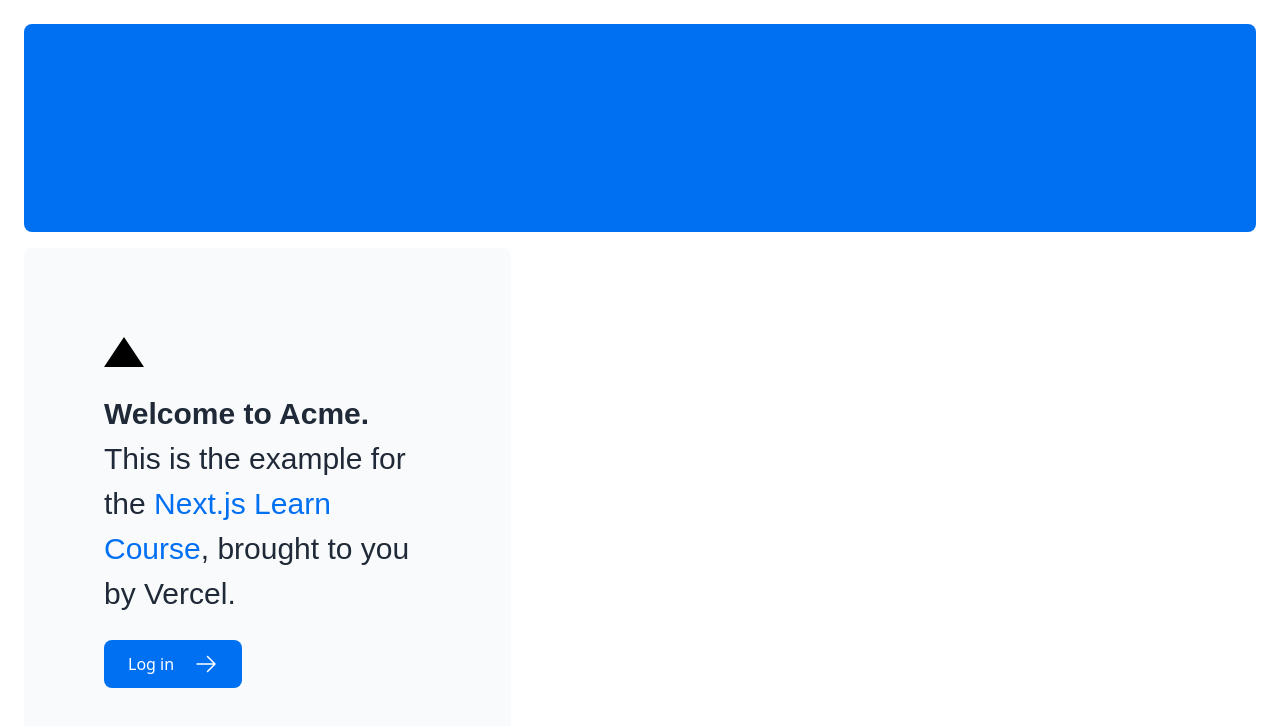
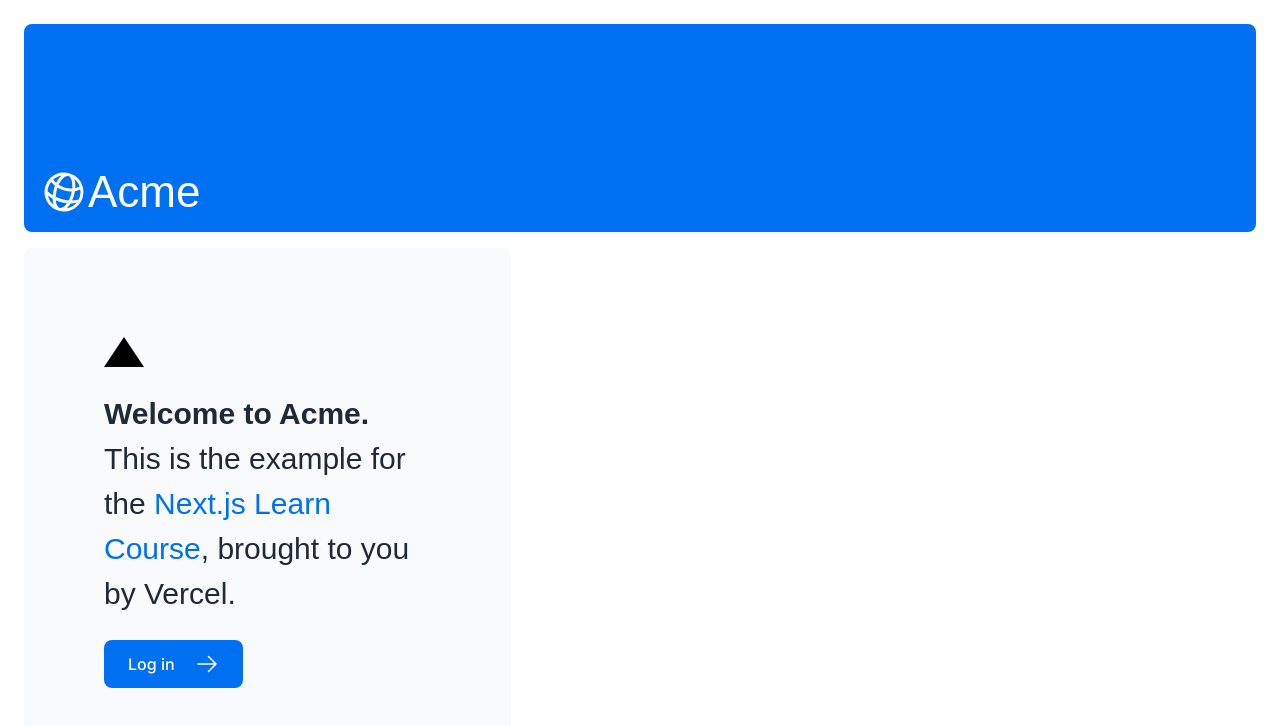
Before and after one commit to BetweenChaosAndOrder/nextjs-dashboard, a Next.js app: page / in a window 1280 px wide. Shown: the top 726 px of the page. Built offline with nearby package versions, Linux system fonts and the light colour scheme; a web font is replaced by a local one.

Commit message:
Clean up Font import, font.ts --> fonts.ts

```diff
--- a/app/layout.tsx
+++ b/app/layout.tsx
@@ -1,5 +1,5 @@
 import '@/app/ui/global.css';
-import { inter } from '@/app/ui/font';
+import { inter } from '@/app/ui/fonts';
 
 export default function RootLayout({
   children,
@@ -8,7 +8,7 @@
 }) {
   return (
     <html lang="en">
-      <body className={`antialiased`}>{children}</body>
+      <body className={`${inter.className} antialiased`}>{children}</body>
     </html>
   );
 }
--- a/app/page.tsx
+++ b/app/page.tsx
@@ -2,13 +2,13 @@
 import { ArrowRightIcon } from '@heroicons/react/24/outline';
 import Link from 'next/link';
 import styles from '@/app/ui/home.module.css';
-import { lusitana } from './ui/font';
+import { lusitana } from './ui/fonts';
 
 export default function Page() {
   return (
     <main className="flex min-h-screen flex-col p-6">
       <div className="flex h-20 shrink-0 items-end rounded-lg bg-blue-500 p-4 md:h-52">
-        {/* <AcmeLogo /> */}
+        <AcmeLogo />
       </div>
       <div className="mt-4 flex grow flex-col gap-4 md:flex-row">
         <div className="flex flex-col justify-center gap-6 rounded-lg bg-gray-50 px-6 py-10 md:w-2/5 md:px-20">
```
Also changed, not shown: app/ui/fonts.ts (renamed from app/ui/font.ts).
